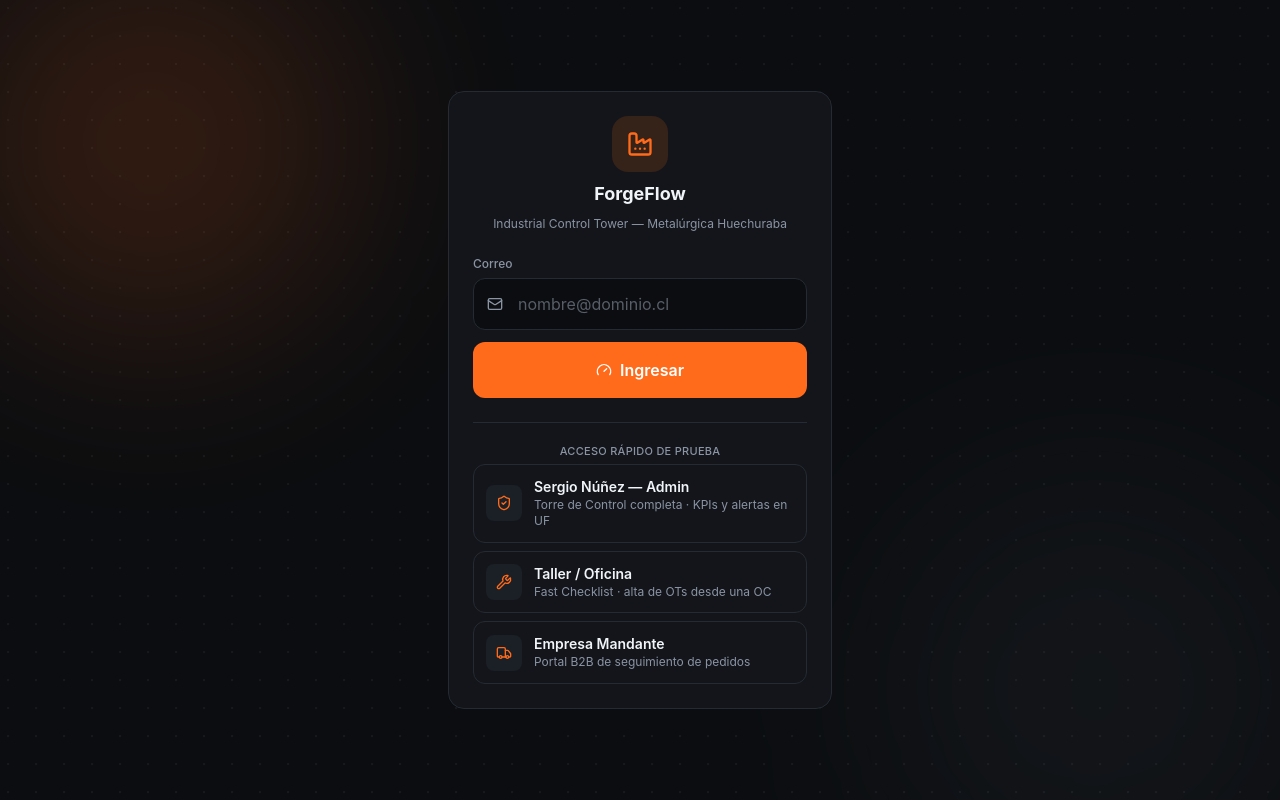
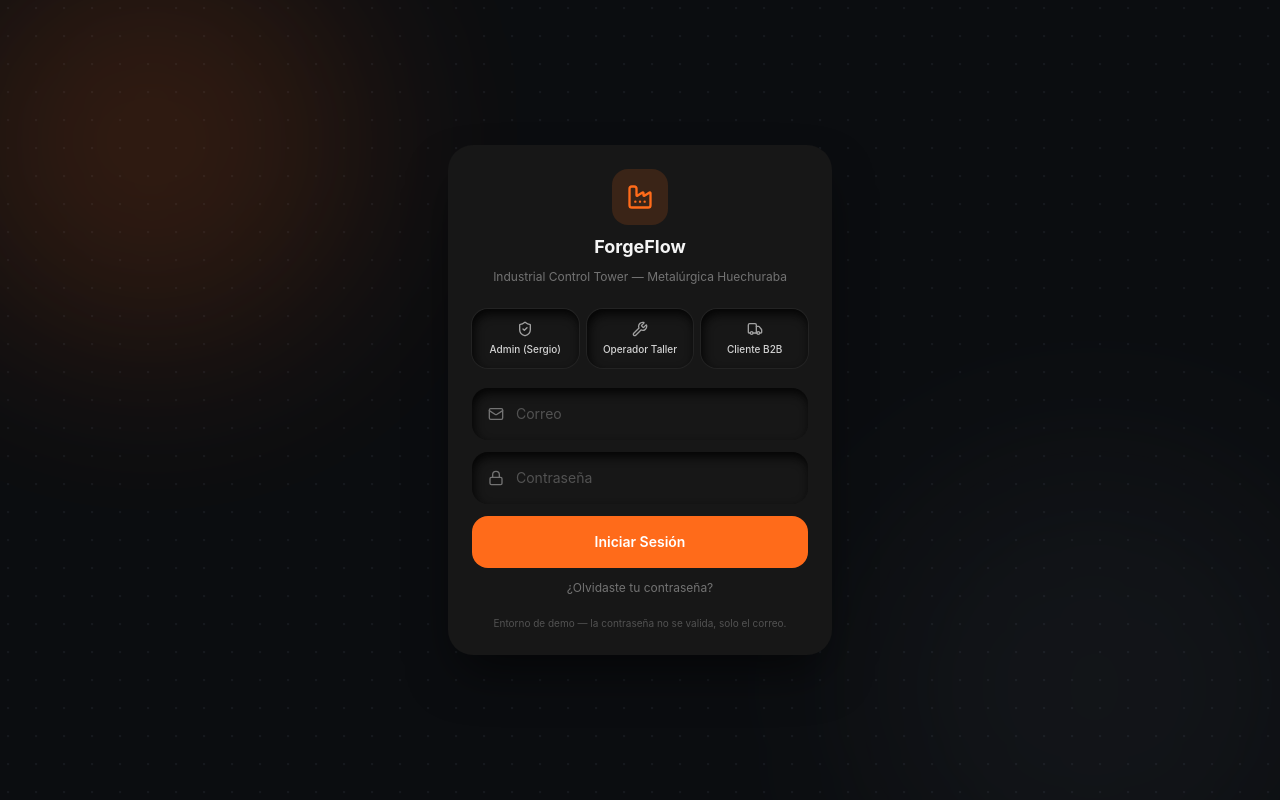
Before and after one commit to KrisAndre-25/METALURGICA-HUECHURABA, a React (Vite) app: page / in a window 1280 px wide. Built offline with nearby package versions, Linux system fonts and the light colour scheme.

Commit message:
ui: inject dark card login aesthetic with role selector

```diff
--- a/src/pages/Login.tsx
+++ b/src/pages/Login.tsx
@@ -1,44 +1,32 @@
-import { useState, type FormEvent } from 'react';
+import { useState, type FormEvent, type ReactNode } from 'react';
 import { motion } from 'framer-motion';
-import { Factory, Gauge, Mail, ShieldCheck, Truck, Wrench } from 'lucide-react';
+import { Factory, Lock, Mail, ShieldCheck, Truck, Wrench } from 'lucide-react';
 import { useAuth } from '../contexts/AuthContext';
 import { useToast } from '../components/ui/Toast';
-import { Input } from '../components/ui/Input';
-import { Button } from '../components/ui/Button';
 import { cn } from '../components/ui/cn';
 import type { UserRole } from '../types/user';
 
 interface QuickRole {
   role: UserRole;
   email: string;
-  title: string;
-  subtitle: string;
+  label: string;
   icon: typeof ShieldCheck;
 }
 
+/**
+ * Los 3 correos son los usuarios reales que ya existen en `mockUsers.ts` — no
+ * `admin@metalurgicahuechuraba.cl` / `operador@metalurgicahuechuraba.cl` /
+ * `cliente@constructora.cl` que no están registrados en el sistema. Usar esos
+ * literalmente haría fallar el login de prueba, así que mapeé cada rol pedido
+ * a su equivalente real ya existente (mismo dominio real de la planta).
+ */
 const QUICK_ROLES: QuickRole[] = [
-  {
-    role: 'ADMIN',
-    email: 'sergio@metalurgicahuechuraba.cl',
-    title: 'Sergio Núñez — Admin',
-    subtitle: 'Torre de Control completa · KPIs y alertas en UF',
-    icon: ShieldCheck,
-  },
-  {
-    role: 'OPERATOR',
-    email: 'jsoto@metalurgicahuechuraba.cl',
-    title: 'Taller / Oficina',
-    subtitle: 'Fast Checklist · alta de OTs desde una OC',
-    icon: Wrench,
-  },
-  {
-    role: 'CLIENT',
-    email: 'contacto@constructoraandes.cl',
-    title: 'Empresa Mandante',
-    subtitle: 'Portal B2B de seguimiento de pedidos',
-    icon: Truck,
-  },
+  { role: 'ADMIN', email: 'sergio@metalurgicahuechuraba.cl', label: 'Admin (Sergio)', icon: ShieldCheck },
+  { role: 'OPERATOR', email: 'jsoto@metalurgicahuechuraba.cl', label: 'Operador Taller', icon: Wrench },
+  { role: 'CLIENT', email: 'contacto@constructoraandes.cl', label: 'Cliente B2B', icon: Truck },
 ];
+
+const DEMO_PASSWORD = 'demo1234';
 
 /** Fondo animado liviano: grilla de micro-dots a la deriva + dos glows metálicos, solo `transform`/`opacity` (GPU, 60fps en mobile). */
 function AnimatedBackground() {
@@ -67,16 +55,53 @@ function AnimatedBackground() {
   );
 }
 
+/** Input con la estética Uiverse adaptada: fondo #171717, sombra interna "hundida", sin el Input del design system (esto es exclusivo de esta pantalla). */
+function DarkField(props: {
+  type: string;
+  value: string;
+  onChange: (v: string) => void;
+  placeholder: string;
+  icon: ReactNode;
+  required?: boolean;
+}) {
+  return (
+    <div className="relative">
+      <span className="pointer-events-none absolute left-4 top-1/2 -translate-y-1/2 text-neutral-500">{props.icon}</span>
+      <input
+        type={props.type}
+        value={props.value}
+        onChange={(e) => props.onChange(e.target.value)}
+        placeholder={props.placeholder}
+        required={props.required}
+        className={cn(
+          'h-13 w-full rounded-2xl border-none bg-[#171717] pl-11 pr-4 text-sm text-neutral-100 outline-none',
+          'shadow-[inset_2px_5px_10px_rgb(5,5,5)] placeholder:text-neutral-600',
+          'transition-shadow focus:shadow-[inset_2px_5px_10px_rgb(5,5,5),0_0_0_2px_var(--color-forge-accent)]',
+        )}
+      />
+    </div>
+  );
+}
+
 export function Login() {
   const { login } = useAuth();
   const { showToast } = useToast();
   const [email, setEmail] = useState('');
+  const [password, setPassword] = useState('');
   const [error, setError] = useState<string | null>(null);
   const [loading, setLoading] = useState(false);
   const [selectedRole, setSelectedRole] = useState<UserRole | null>(null);
 
-  const attemptLogin = (value: string) => {
-    if (!value.trim()) {
+  const selectRole = (role: QuickRole) => {
+    setEmail(role.email);
+    setPassword(DEMO_PASSWORD);
+    setSelectedRole(role.role);
+    setError(null);
+  };
+
+  const handleSubmit = (e: FormEvent) => {
+    e.preventDefault();
+    if (!email.trim()) {
       setError('Ingresa un correo.');
       return;
     }
@@ -84,7 +109,7 @@ export function Login() {
     setError(null);
     // Pequeño delay simulado: da lugar al estado `loading` del botón sin bloquear la UI real.
     setTimeout(() => {
-      const ok = login(value);
+      const ok = login(email);
       setLoading(false);
       if (!ok) {
         setError('Correo no encontrado o usuario inactivo.');
@@ -95,68 +120,90 @@ export function Login() {
     }, 350);
   };
 
-  const handleSubmit = (e: FormEvent) => {
-    e.preventDefault();
-    attemptLogin(email);
-  };
-
   return (
-    <div className="relative flex min-h-svh items-center justify-center px-4 py-10">
+    <div className="relative flex min-h-svh items-center justify-center overflow-x-hidden px-4 py-10">
       <AnimatedBackground />
 
       <motion.div
         initial={{ opacity: 0, y: 16 }}
         animate={{ opacity: 1, y: 0 }}
         transition={{ duration: 0.4 }}
-        className="relative w-full max-w-sm rounded-2xl border border-forge-border bg-forge-surface/90 p-6 backdrop-blur-sm"
+        className="relative w-full max-w-sm rounded-[25px] bg-[#171717] p-6 shadow-2xl shadow-black/60"
       >
         <div className="mb-6 flex flex-col items-center gap-2 text-center">
           <div className="flex size-14 items-center justify-center rounded-2xl bg-forge-accent/15">
             <Factory className="size-7 text-forge-accent" />
           </div>
-          <h1 className="text-lg font-bold">ForgeFlow</h1>
-          <p className="text-xs text-forge-steel">Industrial Control Tower — Metalúrgica Huechuraba</p>
+          <h1 className="text-lg font-bold text-neutral-100">ForgeFlow</h1>
+          <p className="text-xs text-neutral-500">Industrial Control Tower — Metalúrgica Huechuraba</p>
+        </div>
+
+        <div className="mb-5 grid grid-cols-3 gap-2">
+          {QUICK_ROLES.map((role) => {
+            const Icon = role.icon;
+            const isActive = selectedRole === role.role;
+            return (
+              <motion.button
+                key={role.role}
+                type="button"
+                whileHover={{ scale: 1.05 }}
+                whileTap={{ scale: 0.97 }}
+                transition={{ duration: 0.15 }}
+                onClick={() => selectRole(role)}
+                className={cn(
+                  'flex flex-col items-center gap-1.5 rounded-2xl bg-[#171717] px-1.5 py-3 text-center transition-all',
+                  'shadow-[inset_2px_5px_10px_rgb(5,5,5)]',
+                  isActive ? 'ring-2 ring-forge-accent' : 'ring-1 ring-white/5',
+                )}
+              >
+                <Icon className={cn('size-4', isActive ? 'text-forge-accent' : 'text-neutral-400')} />
+                <span className="text-[10px] font-medium leading-tight text-neutral-300">{role.label}</span>
+              </motion.button>
+            );
+          })}
         </div>
 
         <form onSubmit={handleSubmit} className="space-y-3">
-          <Input
-            label="Correo"
+          <DarkField
             type="email"
             icon={<Mail className="size-4" />}
             value={email}
-            onChange={(e) => { setEmail(e.target.value); setSelectedRole(null); }}
-            placeholder="nombre@dominio.cl"
-            error={error ?? undefined}
+            onChange={(v) => { setEmail(v); setSelectedRole(null); }}
+            placeholder="Correo"
             required
           />
-          <Button type="submit" fullWidth size="lg" loading={loading} icon={<Gauge className="size-4" />}>
-            Ingresar
-          </Button>
+          <DarkField
+            type="password"
+            icon={<Lock className="size-4" />}
+            value={password}
+            onChange={setPassword}
+            placeholder="Contraseña"
+          />
+          {error && <p className="px-1 text-xs text-forge-stopped">{error}</p>}
+
+          <motion.button
+            type="submit"
+            disabled={loading}
+            whileHover={{ scale: 1.05 }}
+            whileTap={{ scale: 0.97 }}
+            transition={{ duration: 0.15 }}
+            className="h-13 w-full rounded-2xl bg-forge-accent text-sm font-semibold text-white transition-all disabled:opacity-60"
+          >
+            {loading ? 'Ingresando…' : 'Iniciar Sesión'}
+          </motion.button>
+
+          <button
+            type="button"
+            onClick={() => showToast('No disponible en este entorno de demo — contacta al administrador.', 'info')}
+            className="block w-full text-center text-xs text-neutral-500 transition-colors hover:text-neutral-300"
+          >
+            ¿Olvidaste tu contraseña?
+          </button>
         </form>
 
-        <div className="mt-6 space-y-2 border-t border-forge-border pt-5">
-          <p className="mb-1 text-center text-[11px] font-medium uppercase tracking-wide text-forge-steel">Acceso rápido de prueba</p>
-          {QUICK_ROLES.map(({ role, email: roleEmail, title, subtitle, icon: Icon }) => (
-            <motion.button
-              key={role}
-              type="button"
-              whileTap={{ scale: 0.98 }}
-              onClick={() => { setEmail(roleEmail); setSelectedRole(role); attemptLogin(roleEmail); }}
-              className={cn(
-                'flex w-full items-center gap-3 rounded-xl border p-3 text-left transition-colors',
-                selectedRole === role ? 'border-forge-accent bg-forge-accent/10' : 'border-forge-border hover:border-forge-accent/40',
-              )}
-            >
-              <div className="flex size-9 shrink-0 items-center justify-center rounded-lg bg-forge-surface-2">
-                <Icon className="size-4 text-forge-accent" />
-              </div>
-              <div className="min-w-0">
-                <p className="truncate text-sm font-semibold">{title}</p>
-                <p className="text-xs leading-snug text-forge-steel">{subtitle}</p>
-              </div>
-            </motion.button>
-          ))}
-        </div>
+        <p className="mt-5 text-center text-[10px] text-neutral-600">
+          Entorno de demo — la contraseña no se valida, solo el correo.
+        </p>
       </motion.div>
     </div>
   );
```
